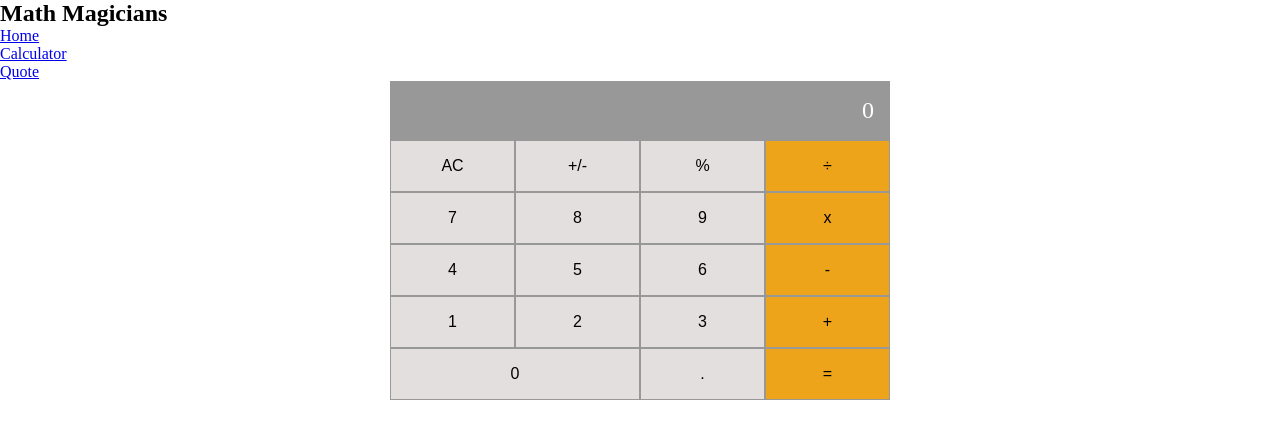
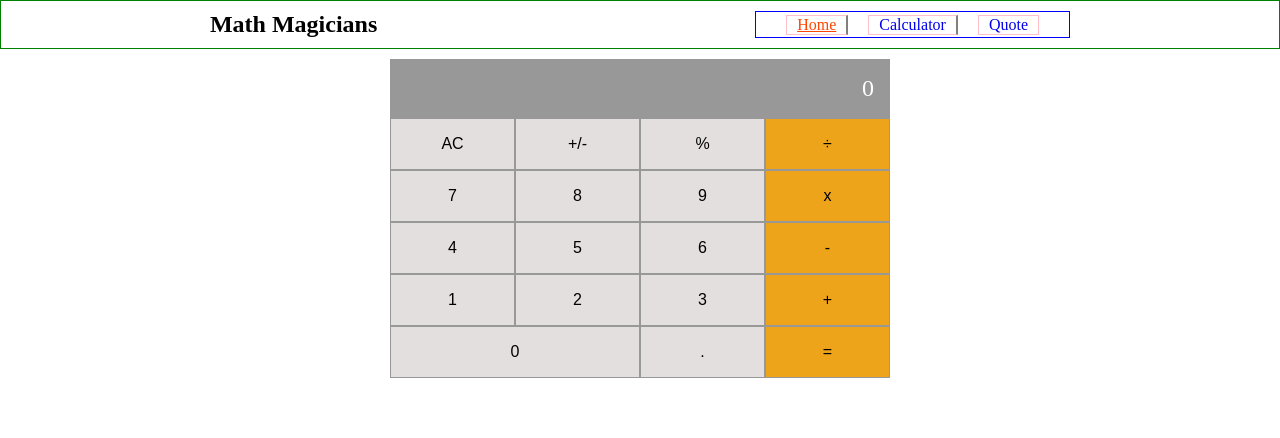
Before and after one commit to Fadahunsiseyi/math-magicians, a React (Create React App) app: page / in a window 1280 px wide. Shown: the top 438 px of the page. Built offline with nearby package versions, Linux system fonts and the light colour scheme.

Commit message:
Added the styles for the navbar

```diff
--- a/src/components/NavBar.jsx
+++ b/src/components/NavBar.jsx
@@ -1,5 +1,6 @@
 import React from 'react';
 import { NavLink } from 'react-router-dom';
+import './navbar.css';
 
 const NavBar = () => {
   const links = [
@@ -20,12 +21,12 @@ const NavBar = () => {
     },
   ];
   return (
-    <nav>
+    <nav className="nav-container">
       <h2>Math Magicians</h2>
       <ul>
         {links.map((link) => (
           <li key={link.id}>
-            <NavLink exact="true" to={link.path}>
+            <NavLink className="navlink" exact="true" to={link.path}>
               {link.text}
             </NavLink>
           </li>
--- /dev/null
+++ b/src/components/navbar.css
@@ -0,0 +1 @@
+.nav-container{display:flex;justify-content:space-around;padding:10px 20px;margin-bottom:10px;border:1px solid green}.nav-container ul{display:flex;justify-content:center;align-items:center;padding:0 20px;border:1px solid blue}.nav-container ul li{list-style-type:none;text-decoration:none !important;margin:0 10px;padding:0 10px;border:1px solid pink;text-align:center}.nav-container ul li:nth-child(1),.nav-container ul li:nth-child(2){border-right:2px solid gray}.nav-container ul li a{text-decoration:none}.nav-container ul li .active{color:#ff4500;text-decoration:underline}
--- a/src/components/navbar.scss
+++ b/src/components/navbar.scss
@@ -0,0 +1,34 @@
+.nav-container {
+    // background-color: green;
+    display: flex;
+    justify-content: space-around;
+    padding: 10px 20px;
+    margin-bottom: 10px;
+    border: 1px solid green;
+    ul {
+        display: flex;
+        justify-content: center;
+        align-items: center;
+        padding: 0 20px;
+        border: 1px solid blue;
+        li {
+            list-style-type: none;
+            text-decoration: none !important;
+            margin: 0 10px;
+            padding: 0 10px;
+            border: 1px solid pink;
+            text-align: center;
+            &:nth-child(1),
+            &:nth-child(2) {
+                border-right: 2px solid gray;
+            }
+            a {
+                text-decoration: none;
+            }
+            .active {
+                color: orangered;
+                text-decoration: underline;
+            }
+        }
+    }
+}
```
